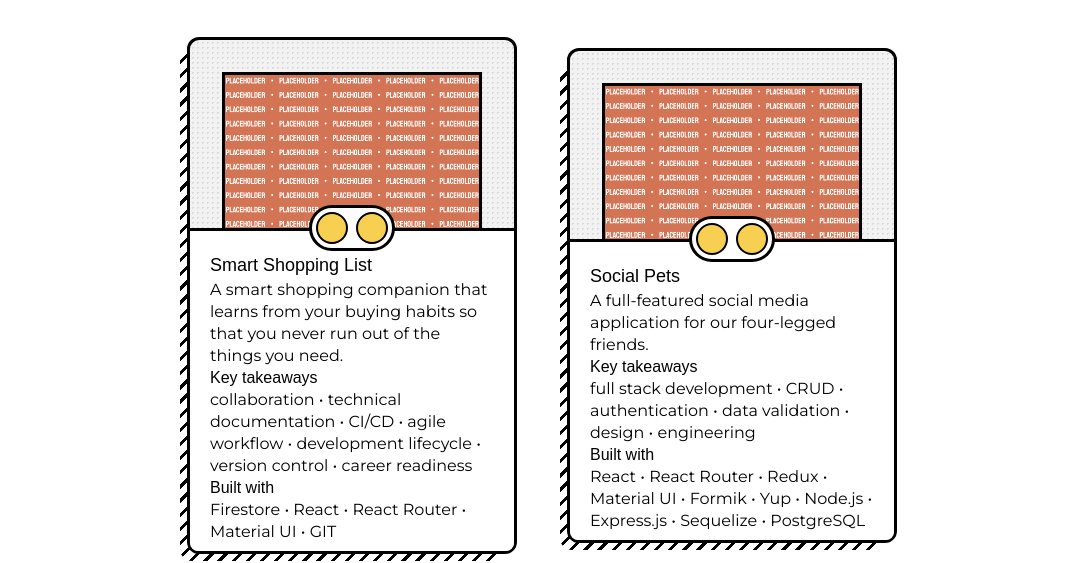
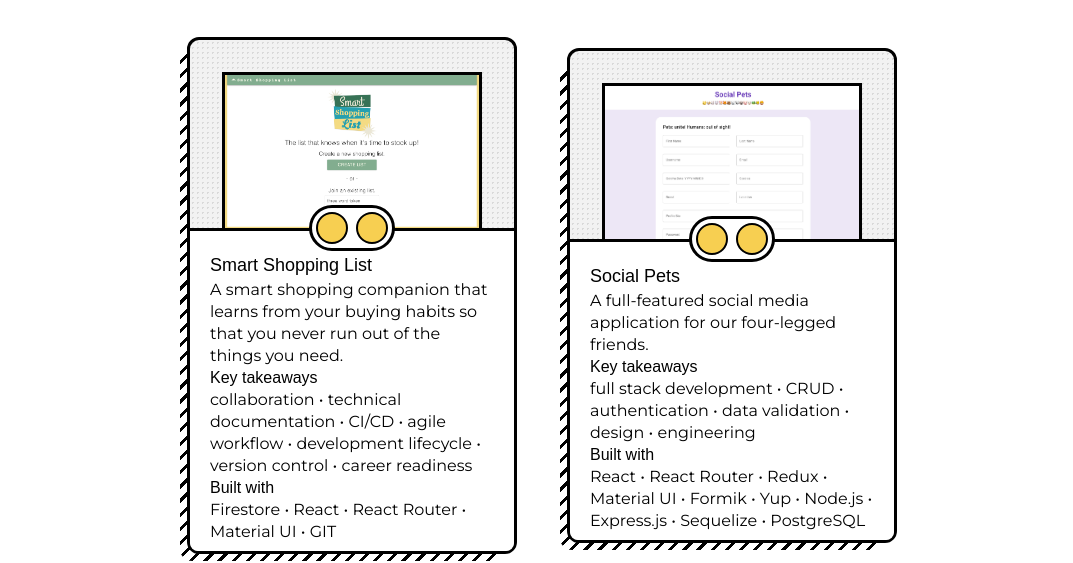
Before and after one commit to jongranados/portfolio, an Astro site: page /projects in a window 1280 px wide. Shown: the part 253-816 px from the top of the page, without its empty margins (103-1176 px from the left). Built offline with nearby package versions, Linux system fonts and the light colour scheme; Astro itself is replaced by a stand-in of ours; some icons are missing; a web font is replaced by a local one.

Commit message:
feat: render project thumbnails

```diff
--- a/src/components/ProjectCard.astro
+++ b/src/components/ProjectCard.astro
@@ -1,6 +1,6 @@
 ---
 import { Icon } from "astro-icon";
-const { title, description, highlights, tools, liveUrl, githubUrl } = Astro.props.projectData;
+const { title, description, highlights, tools, liveUrl, githubUrl, bgName } = Astro.props.projectData;
 ---
 
 <div
@@ -11,7 +11,7 @@ const { title, description, highlights, tools, liveUrl, githubUrl } = Astro.prop
 	>
 	</div>
 	<div
-		class="relative content-[''] mx-[10%] mt-[10%] aspect-[5/3] border-x-[3px] border-t-[3px] border-black bg-placeholder bg-cover bg-top bg-no-repeat"
+		class={`relative content-[''] mx-[10%] mt-[10%] aspect-[5/3] border-x-[3px] border-t-[3px] border-black ${bgName} bg-cover bg-top bg-no-repeat`}
 	>
 		<div
 			class="absolute flex flex-row justify-between items-center left-0 right-0 bottom-0 mx-auto translate-y-[50%] max-w-[300px] max-h-[100px] w-min border-[3px] bg-white rounded-full border-black"
--- a/src/pages/projects.astro
+++ b/src/pages/projects.astro
@@ -9,7 +9,8 @@ const projectsData = [
         highlights: ['collaboration', 'technical documentation', 'CI/CD', 'agile workflow', 'development lifecycle', 'version control', 'career readiness'],
         tools: ['Firestore', 'React', 'React Router', 'Material UI', 'GIT'],
         liveUrl: 'https://my-smart-shopping-list.onrender.com',
-        githubUrl: 'https://github.com/jongranados/smart-shopping-list'
+        githubUrl: 'https://github.com/jongranados/smart-shopping-list',
+        bgName: 'bg-smartShoppingList',
     },
     {
         title: 'Social Pets',
@@ -17,7 +18,8 @@ const projectsData = [
         highlights: ['full stack development', 'CRUD', 'authentication', 'data validation', 'design', 'engineering'],
         tools: ['React', 'React Router', 'Redux', 'Material UI', 'Formik', 'Yup', 'Node.js', 'Express.js', 'Sequelize', 'PostgreSQL'],
         liveUrl: 'https://social-pets.onrender.com',
-        githubUrl: 'https://github.com/jongranados/social-pets'
+        githubUrl: 'https://github.com/jongranados/social-pets',
+        bgName: 'bg-socialPets',
     },
     {
         title: 'Portfolio',
@@ -25,7 +27,8 @@ const projectsData = [
         highlights: ['UI/UX', 'design', 'wireframing', 'prototyping', 'mockup-based development', "static website don't have to suck", 'software deployment', 'choose the right tools for the job - not everything should be a Create React App'],
         tools: ['Astro', 'JavaScript', 'Tailwind CSS', 'Figma', 'Render'],
         liveUrl: 'https://jongranados.onrender.com/',
-        githubUrl: 'https://github.com/jongranados/portfolio'
+        githubUrl: 'https://github.com/jongranados/portfolio',
+        bgName: 'bg-portfolioWebsite',
     },
     {
         title: 'Authenticate Me',
@@ -33,7 +36,8 @@ const projectsData = [
         highlights: ['first full stack project', 'authentication'],
         tools: ['React', 'React Router', 'Redux', 'Tailwind CSS', 'Express.js', 'Sequelize', 'PostgreSQL', 'bcrypt', 'CORS', 'CSURF', 'JWT'],
         liveUrl: 'https://authenticate-me-iocy.onrender.com',
-        githubUrl: 'https://github.com/jongranados/authenticate-me'
+        githubUrl: 'https://github.com/jongranados/authenticate-me',
+        bgName: 'bg-authenticateMe',
     },
     {
         title: 'Instacart Lookalike',
@@ -41,7 +45,8 @@ const projectsData = [
         highlights: ['mockup-based development', 'CSS is powerful'],
         tools: ['HTML', 'CSS'],
         liveUrl: 'https://pixel-perfect-instacart.onrender.com',
-        githubUrl: 'https://github.com/jongranados/pixel-perfect-project'
+        githubUrl: 'https://github.com/jongranados/pixel-perfect-project',
+        bgName: 'bg-pixelPerfectInstacart',
     },
 ];
 ---
```
